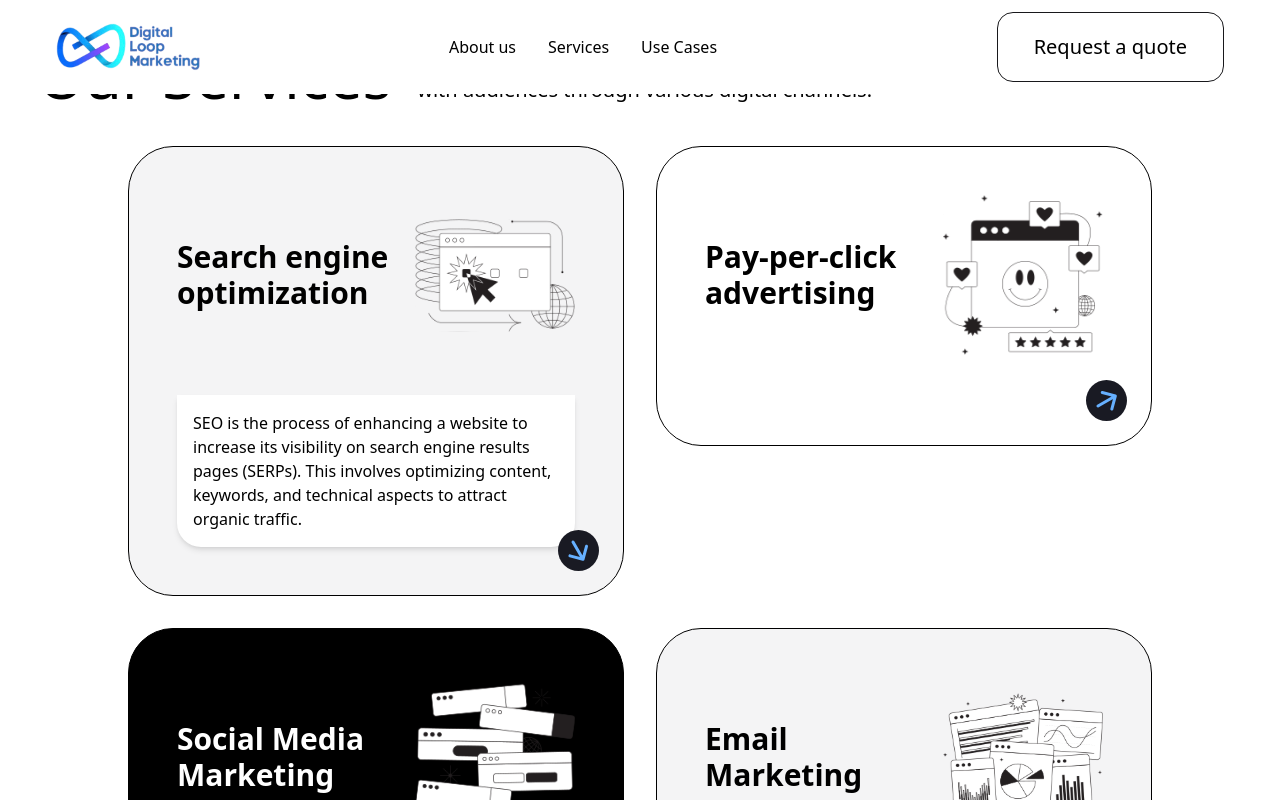
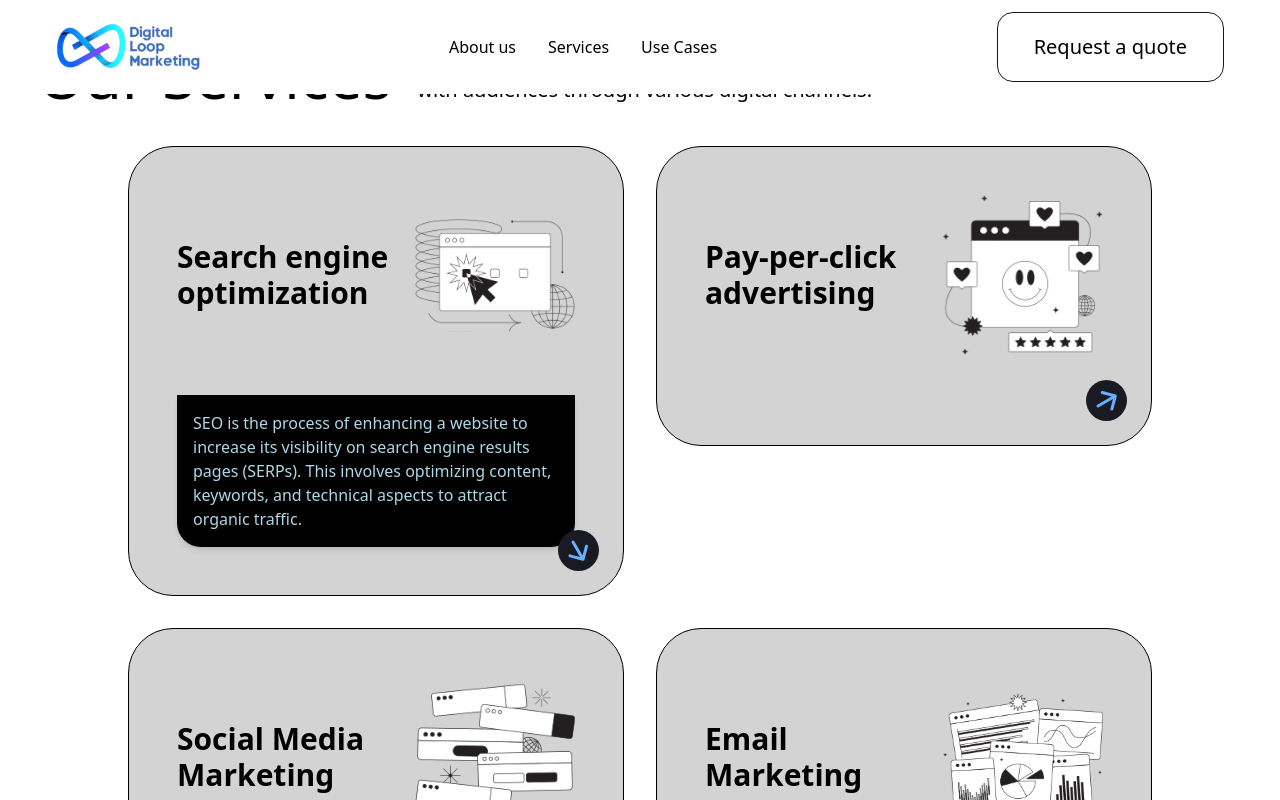
Before and after one commit to sakshikore16/Marketing_Website, a React (Vite) app: page / in a window 1280 px wide. Both pictures are taken after a click on the picture 578 px from the left and 1262 px from the top of the page. Shown: the part 862-1662 px from the top of the page. Built offline with nearby package versions, Linux system fonts and the light colour scheme.

Commit message:
Update ServiceCard.jsx

```diff
--- a/src/components/ServiceCard.jsx
+++ b/src/components/ServiceCard.jsx
@@ -8,12 +8,20 @@ const ServiceCard = ({ name1, name2, image, details, background, arrow }) => {
   };
 
   return (
-    <div className={`relative ${background}`} style={{ height: isOpen ? '450px' : '300px', transition: 'height 0.5s ease' }}>
+    <div
+      className={`relative ${background}`}
+      style={{
+        height: isOpen ? '450px' : '300px',
+        transition: 'height 0.5s ease',
+        backgroundColor: 'lightgrey', // Container background color set to black
+        color: 'black' // Set default text color to white
+      }}
+    >
       <div className="flex flex-col justify-between h-full">
         <div className="flex items-center justify-between">
           <div>
-            <h2 className="text-3xl font-semibold">{name1}</h2>
-            <h2 className="text-3xl font-semibold">{name2}</h2>
+            <h2 className="text-3xl font-semibold">{name1}</h2> {/* Text color white by default */}
+            <h2 className="text-3xl font-semibold">{name2}</h2> {/* Text color white by default */}
           </div>
           <div>
             <img src={image} alt="service" className="h-40 w-40 object-contain" />
@@ -28,7 +36,13 @@ const ServiceCard = ({ name1, name2, image, details, background, arrow }) => {
           />
         </div>
         {isOpen && (
-          <div className="mt-4 bg-white p-4 rounded-b-3xl shadow-md transition-all duration-500 text-black">
+          <div
+            className="mt-4 p-4 rounded-b-3xl shadow-md transition-all duration-500"
+            style={{
+              backgroundColor: 'black', // Details box background color set to grey
+              color: 'lightblue' // Details text color set to blue
+            }}
+          >
             <p>{details}</p>
           </div>
         )}
```
